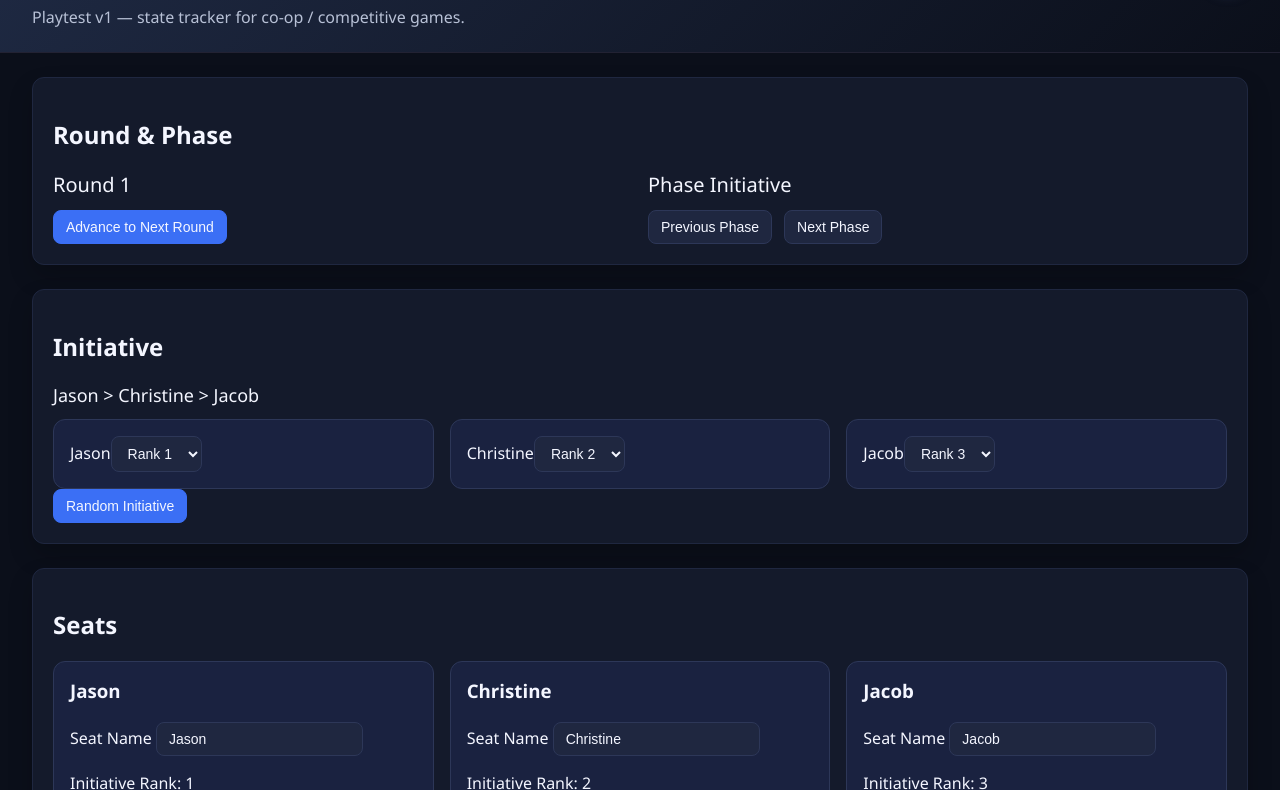
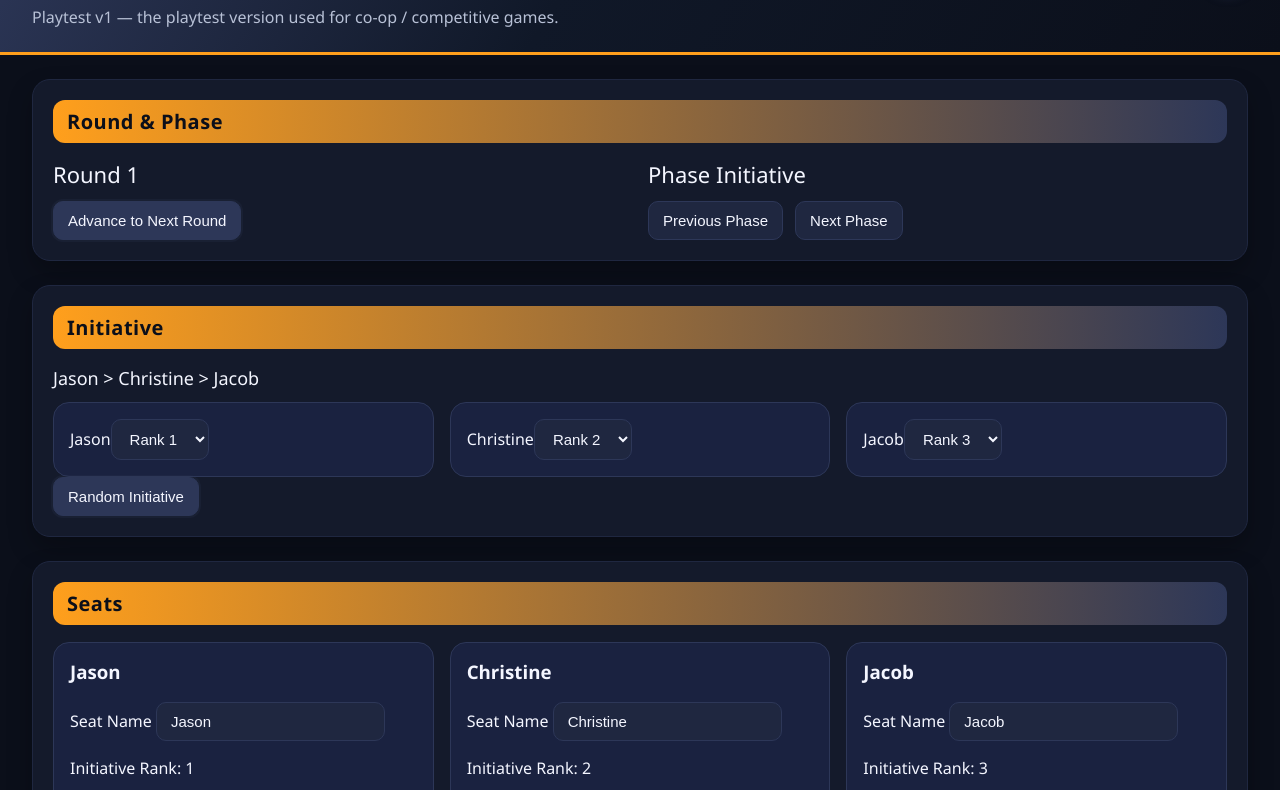
Before and after one commit to USNuke/STT, an Electron app: page src/index.html in a window 1280 px wide. Shown: the part 104-894 px from the top of the page. Drawn offline with Linux system fonts and the light colour scheme.

Commit message:
Add LCARS styling and empire accent colors

```diff
--- a/src/index.html
+++ b/src/index.html
@@ -10,7 +10,7 @@
     <header id="app-header" class="header">
       <div>
         <h1>Star Trek Ascendancy Companion</h1>
-        <p class="subtitle">Playtest v1 — state tracker for co-op / competitive games.</p>
+        <p class="subtitle">Playtest v1 — the playtest version used for co-op / competitive games.</p>
       </div>
       <div class="header-controls">
         <label>
--- a/src/renderer.js
+++ b/src/renderer.js
@@ -12,14 +12,14 @@ const CIVILIZATIONS = [
 ];
 
 const CIVILIZATION_COLORS = {
-  Federation: '#3b6ff5',
-  Klingon: '#c7353f',
+  Federation: '#1f3b8f',
+  Klingon: '#c0392b',
   Romulan: '#2ecc71',
   Cardassian: '#d08c2a',
   Ferengi: '#f1c40f',
-  Dominion: '#8e44ad',
+  Dominion: '#7d3fbf',
   Borg: '#2f3542',
-  Andorian: '#3498db',
+  Andorian: '#6cc4ff',
   Vulcan: '#27ae60',
   'Custom / Other': '#95a5a6'
 };
@@ -335,9 +335,27 @@ function renderActiveEmpire() {
     : '#2d3758';
 
   document.documentElement.style.setProperty('--accent', color);
+  document.documentElement.style.setProperty('--accent-soft', hexToRgba(color, 0.2));
   elements.accentPreview.style.background = color;
   elements.accentPreview.style.boxShadow = `0 0 12px ${color}`;
   elements.activeEmpire.style.borderColor = color;
+}
+
+function hexToRgba(hex, alpha) {
+  const normalized = hex.replace('#', '');
+  const bigint = parseInt(
+    normalized.length === 3
+      ? normalized
+          .split('')
+          .map((char) => char + char)
+          .join('')
+      : normalized,
+    16
+  );
+  const r = (bigint >> 16) & 255;
+  const g = (bigint >> 8) & 255;
+  const b = bigint & 255;
+  return `rgba(${r}, ${g}, ${b}, ${alpha})`;
 }
 
 function renderInitiative() {
--- a/src/styles.css
+++ b/src/styles.css
@@ -1,13 +1,18 @@
 :root {
   color-scheme: dark;
-  font-family: "Segoe UI", Tahoma, sans-serif;
+  font-family: "Segoe UI", "Arial Narrow", Arial, sans-serif;
   background: #0b0f1a;
   color: #f4f6ff;
+  --accent: #3b6ff5;
+  --accent-soft: rgba(59, 111, 245, 0.2);
+  --lcars-orange: #ff9f1c;
+  --lcars-gold: #ffc857;
 }
 
 body {
   margin: 0;
   background: #0b0f1a;
+  font-size: 16px;
 }
 
 .header {
@@ -15,8 +20,8 @@ body {
   align-items: center;
   justify-content: space-between;
   padding: 24px 32px;
-  background: linear-gradient(135deg, #1f2a44, #0b0f1a);
-  border-bottom: 1px solid #223;
+  background: linear-gradient(120deg, var(--accent), #101828 45%, #0b0f1a);
+  border-bottom: 3px solid var(--lcars-orange);
 }
 
 .header-controls {
@@ -40,9 +45,19 @@ main {
 .panel {
   background: #141a2b;
   border: 1px solid #1f2740;
+  border-radius: 18px;
+  padding: 20px;
+  box-shadow: 0 12px 24px rgba(0, 0, 0, 0.25);
+}
+
+.panel h2 {
+  margin-top: 0;
+  padding: 8px 14px;
+  background: linear-gradient(90deg, var(--lcars-orange), var(--accent));
+  color: #0b0f1a;
   border-radius: 12px;
-  padding: 20px;
-  box-shadow: 0 12px 24px rgba(0, 0, 0, 0.2);
+  font-size: 20px;
+  letter-spacing: 0.5px;
 }
 
 .grid {
@@ -59,7 +74,7 @@ main {
 }
 
 .metric {
-  font-size: 20px;
+  font-size: 22px;
   margin: 0 0 12px;
 }
 
@@ -69,14 +84,15 @@ input {
   background: #1f2740;
   color: #f4f6ff;
   border: 1px solid #2d3758;
-  border-radius: 8px;
-  padding: 8px 12px;
-  font-size: 14px;
+  border-radius: 10px;
+  padding: 10px 14px;
+  font-size: 15px;
 }
 
 button.primary {
-  background: #3b6ff5;
-  border-color: #3b6ff5;
+  background: var(--accent);
+  border-color: var(--accent);
+  box-shadow: 0 0 0 2px var(--accent-soft);
 }
 
 button.danger {
@@ -86,6 +102,13 @@ button.danger {
 
 button:hover {
   filter: brightness(1.1);
+}
+
+button:focus,
+select:focus,
+input:focus {
+  outline: 2px solid var(--lcars-gold);
+  outline-offset: 2px;
 }
 
 .form-row {
@@ -98,7 +121,7 @@ button:hover {
 .card {
   background: #1a2240;
   border: 1px solid #2d3758;
-  border-radius: 12px;
+  border-radius: 16px;
   padding: 16px;
 }
 
@@ -123,8 +146,8 @@ button:hover {
   overflow: auto;
   background: #0b0f1a;
   padding: 12px;
-  border-radius: 8px;
-  border: 1px solid #1f2740;
+  border-radius: 12px;
+  border: 1px solid var(--accent);
 }
 
 .log-entry {
@@ -137,7 +160,7 @@ button:hover {
   width: 36px;
   height: 36px;
   border-radius: 50%;
-  border: 2px solid #f4f6ff;
+  border: 2px solid var(--lcars-gold);
 }
 
 .file-input {
@@ -168,7 +191,7 @@ button:hover {
 .modal-card {
   background: #141a2b;
   border: 1px solid #2d3758;
-  border-radius: 12px;
+  border-radius: 16px;
   padding: 24px;
   width: min(640px, 90vw);
 }
@@ -215,10 +238,10 @@ button:hover {
 
 .summary-pill {
   display: inline-block;
-  padding: 4px 8px;
+  padding: 6px 10px;
   border-radius: 999px;
-  background: #1f2740;
-  border: 1px solid #2d3758;
+  background: var(--accent-soft);
+  border: 1px solid var(--accent);
   margin-right: 6px;
-  font-size: 12px;
+  font-size: 13px;
 }
```
